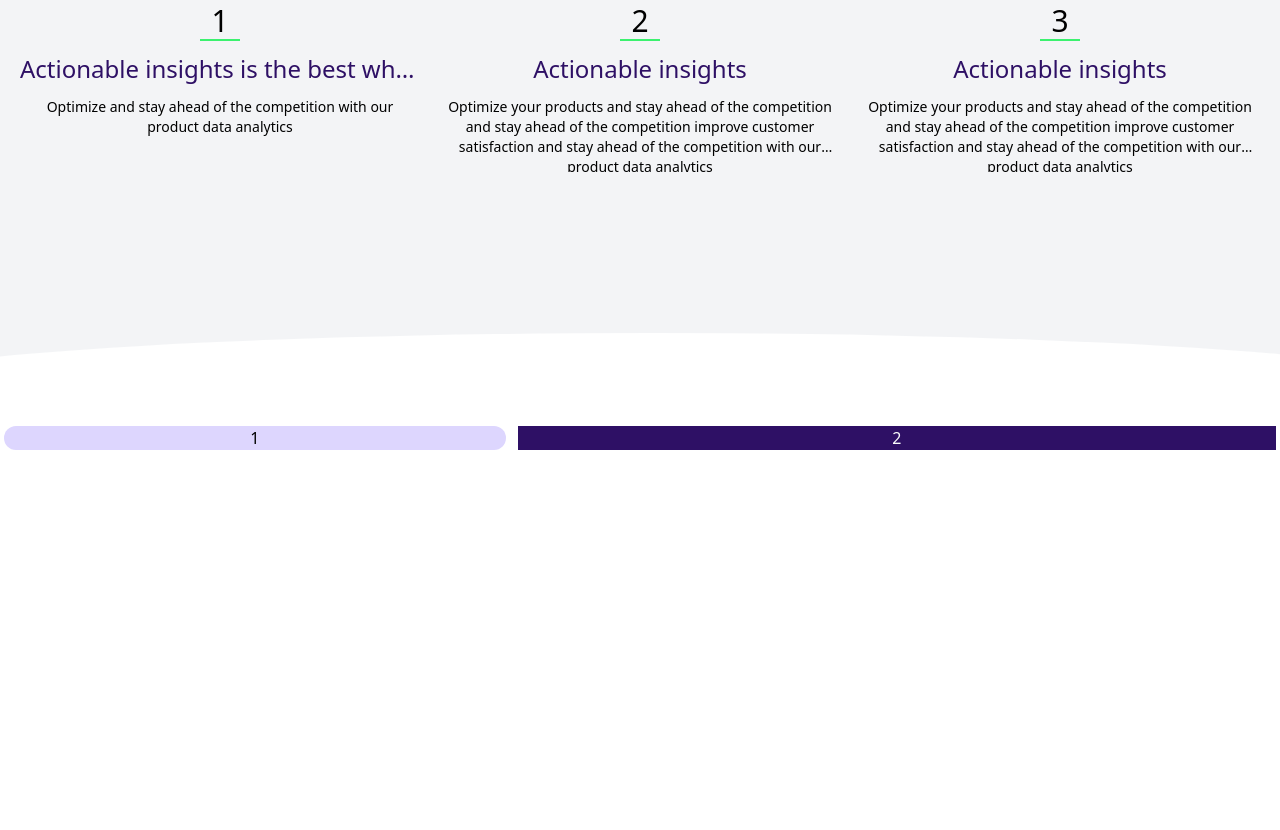
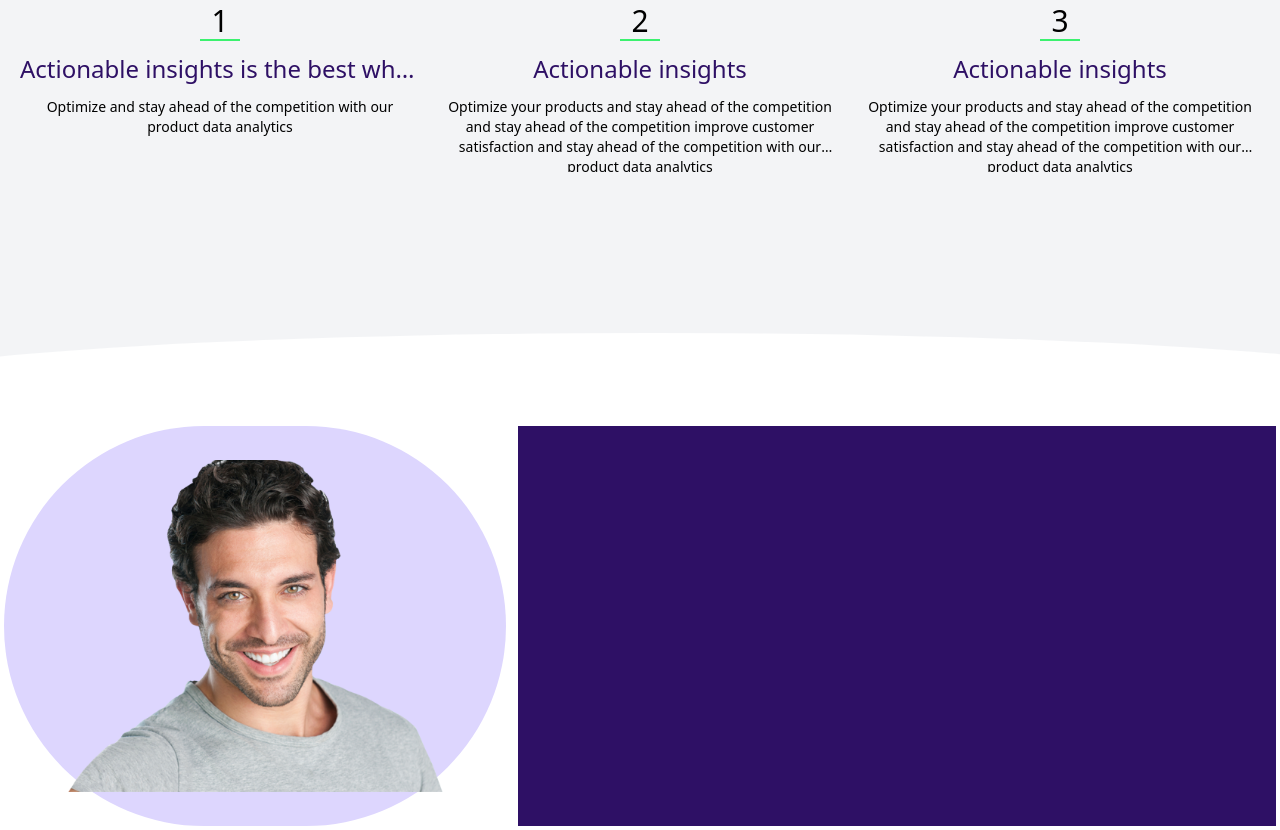
Before and after one commit to dominikjakobsze/Wrokit-landing-page--frontendmentor.io-, a website built with Vite: page frontend/app-vite/index.html in a window 1280 px wide. Shown: the part 619-1449 px from the top of the page. Before the commit the page ends 1073 px from the top, so only its background shows below. Built offline with nearby package versions, Linux system fonts and the light colour scheme.

Commit message:
bottom section styling

```diff
--- a/frontend/app-vite/index.html
+++ b/frontend/app-vite/index.html
@@ -51,8 +51,13 @@
       <section class="w-full h-[100px] bg-white cp-1 rotate-[180deg]"></section>
 
       <section class="w-full gap-3 grid grid-cols-5 bg-white p-1">
-        <div class="bg-violet-200 col-span-2 w-full text-center rounded-full">1</div>
-        <div class="bg-violet-950 col-span-3 w-full text-center text-gray-50">2</div>
+        <div class="bg-violet-200 col-span-2 w-full text-center rounded-full self-center">
+          <img class="w-full h-[400px] object-contain" src="./public/images/face.png" alt="face" />
+        </div>
+        <div class="bg-violet-950 col-span-3 w-full text-center text-gray-50 grid grid-cols-1">
+          <h1></h1>
+          <p></p>
+        </div>
       </section>
 
     </div>
```
